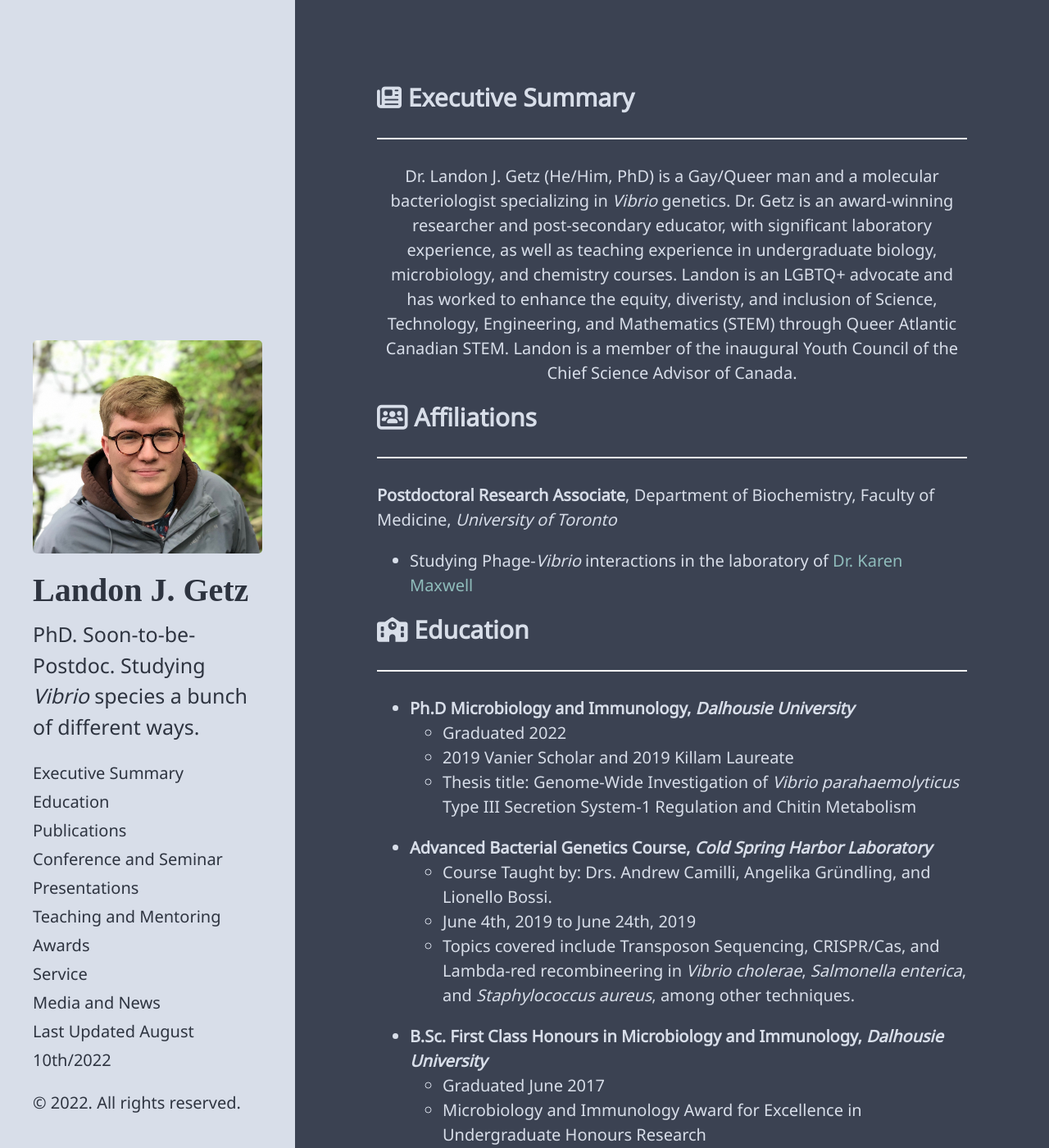
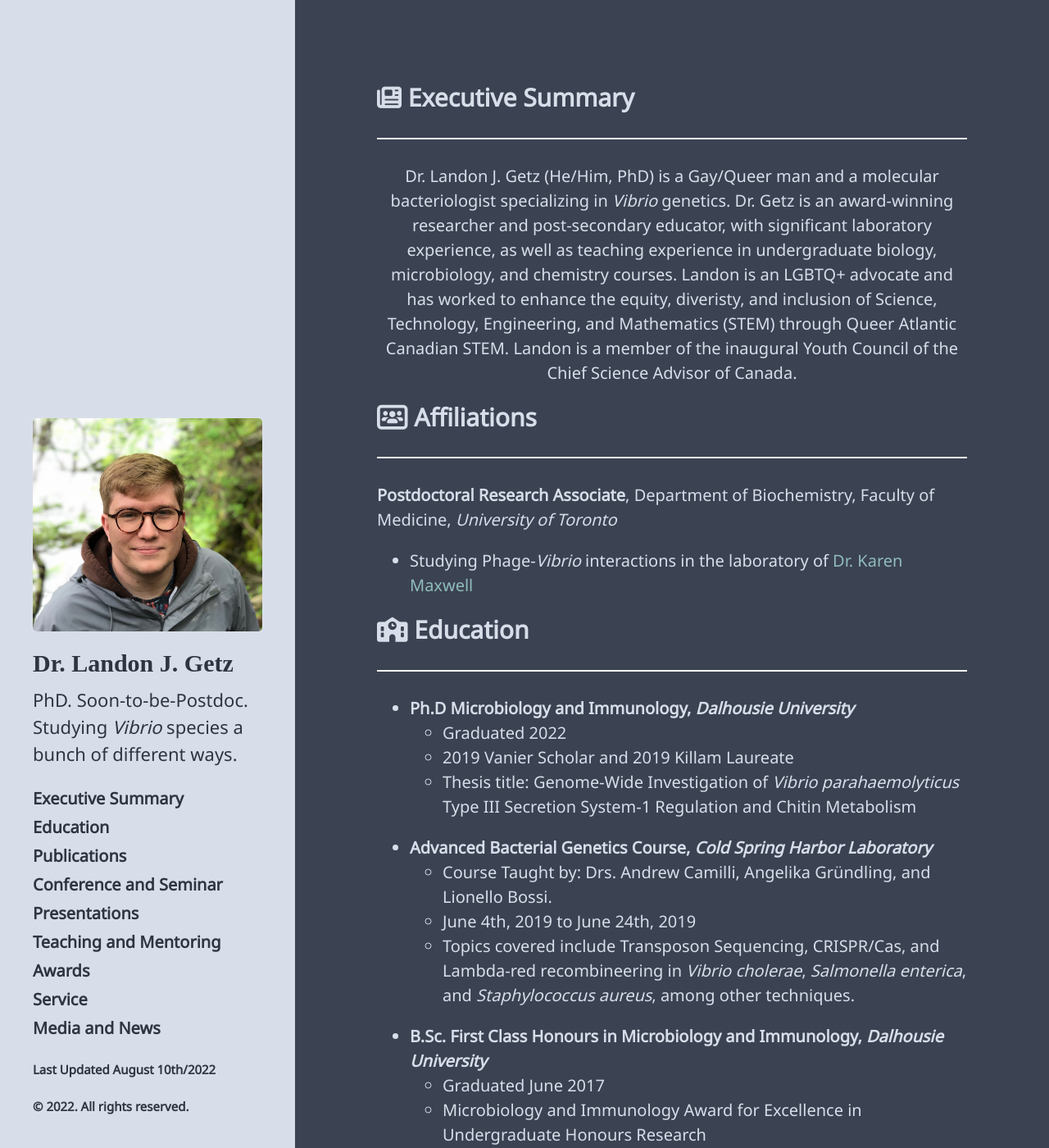
Before and after one commit to LandonGetz/landongetz.github.io, a Jekyll site: the page built from index.markdown, in a window 1280 px wide and 1400 px high. Shown: the whole window at 82% size. Built offline with Jekyll 4.4.1, drawn with Linux system fonts in a browser that asks for light colours; nearby versions of some CDN libraries.

Commit message:
More minor sidebar cleanups

```diff
--- a/_config.yml
+++ b/_config.yml
@@ -5,7 +5,7 @@
 permalink:        pretty
 
 # Setup
-title:            Landon J. Getz
+title:            Dr. Landon J. Getz
 tagline:          'Curriculum Vitae'
 description:      'PhD. Soon-to-be-Postdoc. Studying <i>Vibrio</i> species a bunch of different ways.'
 url:              http://www.landongetz.com
--- a/_includes/sidebar.html
+++ b/_includes/sidebar.html
@@ -25,9 +25,9 @@
         `layout: page` in the front-matter. See readme for usage.
       {% endcomment %}
 
-      <span class="sidebar-nav-item">Last Updated {{ site.version }}</span>
+      <span class="sidebar-nav-date">Last Updated {{ site.version }}</span>
     </nav>
 
-    <p>&copy; {{ site.time | date: '%Y' }}. All rights reserved.</p>
+    <p class="sidebar-nav-copyright">&copy; {{ site.time | date: '%Y' }}. All rights reserved.</p>
   </div>
 </div>
--- a/public/css/hyde.css
+++ b/public/css/hyde.css
@@ -80,7 +80,7 @@
   color: #2e3440;
   margin-top: 0;
   font-family: "Abril Fatface", serif;
-  font-size: 2rem;
+  font-size: 1.5rem;
 }
 
 /* Sidebar nav */
@@ -90,6 +90,20 @@
 .sidebar-nav-item {
   display: block;
   line-height: 1.75;
+  font-weight:bolder;
+}
+.sidebar-nav-date {
+  font-weight: bolder;
+  font-size: 0.75rem;
+  padding-top: 1rem;
+  display: block;
+  line-height: 1.75;
+}
+
+.sidebar-nav-copyright{
+  font-weight: bolder;
+  font-size: 0.75rem;
+  display: block;
 }
 a.sidebar-nav-item:hover,
 a.sidebar-nav-item:focus {
--- a/public/css/poole.css
+++ b/public/css/poole.css
@@ -259,7 +259,7 @@
  */
 
 .lead {
-  font-size: 1.25rem;
+  font-size: 1.1rem;
   font-weight: 300;
 }
 
```
